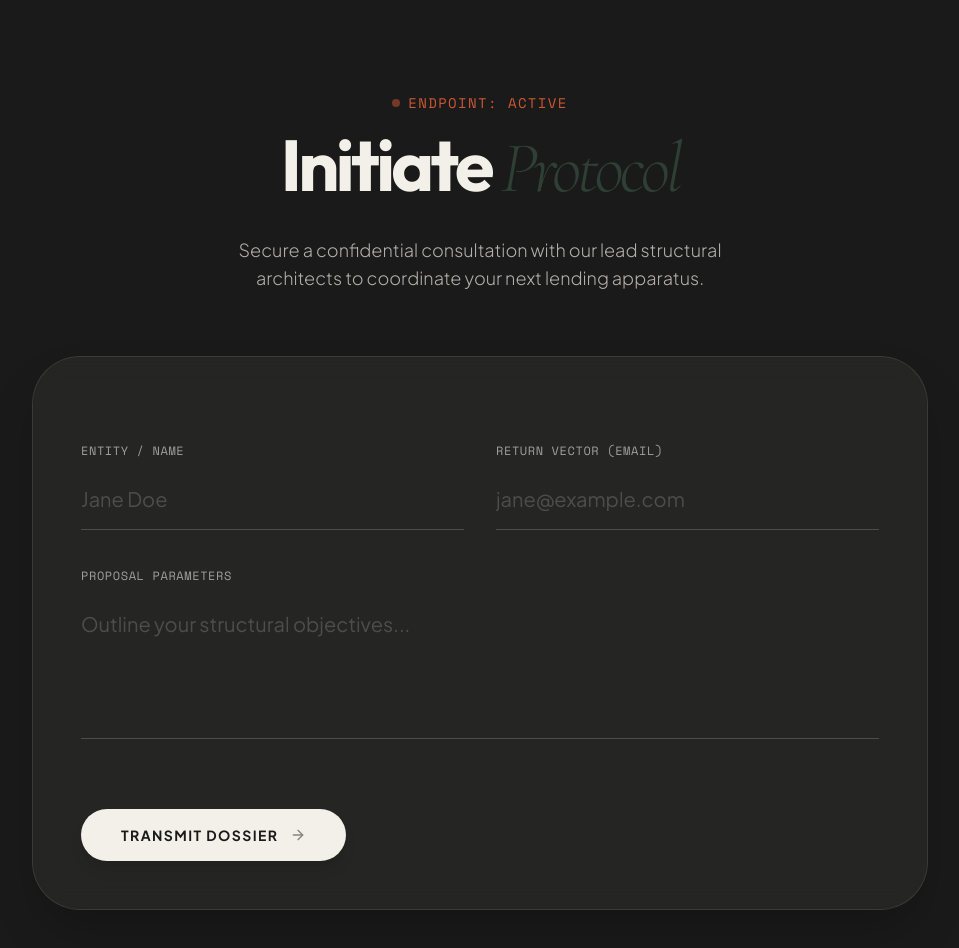
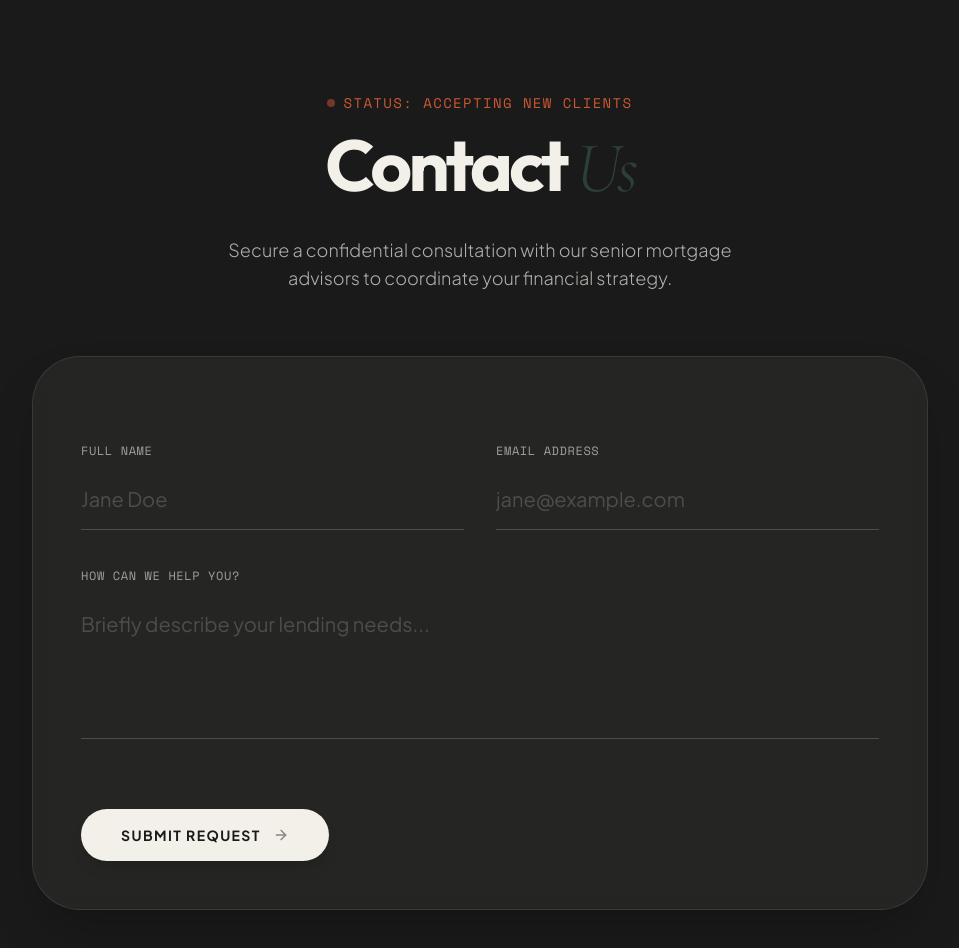
Before and after one commit to soutarm/lu-financial, a React (Vite) app: page / in a window 1280 px wide. Shown: the part 5480-6428 px from the top of the page, without its empty margins (160-1119 px from the left). Built offline with nearby package versions, Linux system fonts and the light colour scheme; the HTML template or start-up script is replaced by a standard one.

Commit message:
Update contact form wording to be more conventional

```diff
--- a/src/components/Contact.tsx
+++ b/src/components/Contact.tsx
@@ -29,18 +29,18 @@ export function Contact() {
   }, []);
 
   return (
-    <section ref={containerRef} className="py-32 px-8 md:px-24 bg-charcoal text-cream relative overflow-hidden" id="dossier">
+    <section ref={containerRef} className="py-32 px-8 md:px-24 bg-charcoal text-cream relative overflow-hidden" id="contact">
       <div className="max-w-4xl mx-auto space-y-16">
         <div className="contact-elem text-center space-y-4">
           <div className="font-mono text-clay text-sm uppercase tracking-widest flex items-center justify-center gap-2">
             <span className="w-2 h-2 rounded-full bg-clay animate-pulse"></span>
-            Endpoint: Active
+            Status: Accepting New Clients
           </div>
           <h2 className="font-outfit text-5xl md:text-7xl font-bold tracking-tighter">
-            Initiate <span className="font-drama italic font-light text-moss">Protocol</span>
+            Contact <span className="font-drama italic font-light text-moss">Us</span>
           </h2>
           <p className="font-jakarta text-cream/70 max-w-lg mx-auto text-lg pt-4 font-light">
-            Secure a confidential consultation with our lead structural architects to coordinate your next lending apparatus.
+            Secure a confidential consultation with our senior mortgage advisors to coordinate your financial strategy.
           </p>
         </div>
 
@@ -53,14 +53,14 @@ export function Contact() {
           <div className="absolute top-0 left-1/2 w-full h-full bg-gradient-to-b from-moss/20 to-transparent opacity-0 group-hover:opacity-100 transition-opacity duration-1000 -translate-x-1/2 rounded-[3rem] pointer-events-none" />
 
           {/* Formsubmit Configuration */}
-          <input type="hidden" name="_subject" value="New Protocol Request via Lu Financial" />
+          <input type="hidden" name="_subject" value="New Consultation Request - Lu Financial" />
           <input type="text" name="_honey" style={{ display: 'none' }} />
           <input type="hidden" name="_captcha" value="false" />
           <input type="hidden" name="_next" value="https://luf.mrated.dev/" />
 
           <div className="relative z-10 grid grid-cols-1 md:grid-cols-2 gap-8">
             <div className="space-y-2">
-              <label htmlFor="name" className="font-mono text-xs uppercase tracking-wider opacity-60">Entity / Name</label>
+              <label htmlFor="name" className="font-mono text-xs uppercase tracking-wider opacity-60">Full Name</label>
               <input
                 type="text"
                 id="name"
@@ -71,7 +71,7 @@ export function Contact() {
               />
             </div>
             <div className="space-y-2">
-              <label htmlFor="email" className="font-mono text-xs uppercase tracking-wider opacity-60">Return Vector (Email)</label>
+              <label htmlFor="email" className="font-mono text-xs uppercase tracking-wider opacity-60">Email Address</label>
               <input
                 type="email"
                 id="email"
@@ -83,21 +83,21 @@ export function Contact() {
             </div>
           </div>
           <div className="relative z-10 space-y-2">
-            <label htmlFor="message" className="font-mono text-xs uppercase tracking-wider opacity-60">Proposal Parameters</label>
+            <label htmlFor="message" className="font-mono text-xs uppercase tracking-wider opacity-60">How can we help you?</label>
             <textarea
               id="message"
               name="message"
               required
               rows={4}
               className="w-full bg-transparent border-b border-cream/20 py-4 font-jakarta text-xl focus:outline-none focus:border-clay transition-colors resize-none rounded-none placeholder:text-cream/20"
-              placeholder="Outline your structural objectives..."
+              placeholder="Briefly describe your lending needs..."
             ></textarea>
           </div>
 
           <div className="relative z-10 pt-8 flex justify-center md:justify-start">
             <button type="submit" className="magnetic-btn z-[1] border-none w-full md:w-auto px-10 py-4 rounded-full bg-cream text-charcoal font-bold uppercase tracking-widest text-sm group/btn shadow-lg">
               <span className="relative z-10 transition-colors duration-300 flex items-center justify-center gap-3 group-hover/btn:text-cream">
-                Transmit Dossier
+                Submit Request
                 <svg width="16" height="16" viewBox="0 0 24 24" fill="none" stroke="currentColor" strokeWidth="2" strokeLinecap="round" strokeLinejoin="round" className="opacity-50"><path d="M5 12h14"/><path d="m12 5 7 7-7 7"/></svg>
               </span>
             </button>
```
